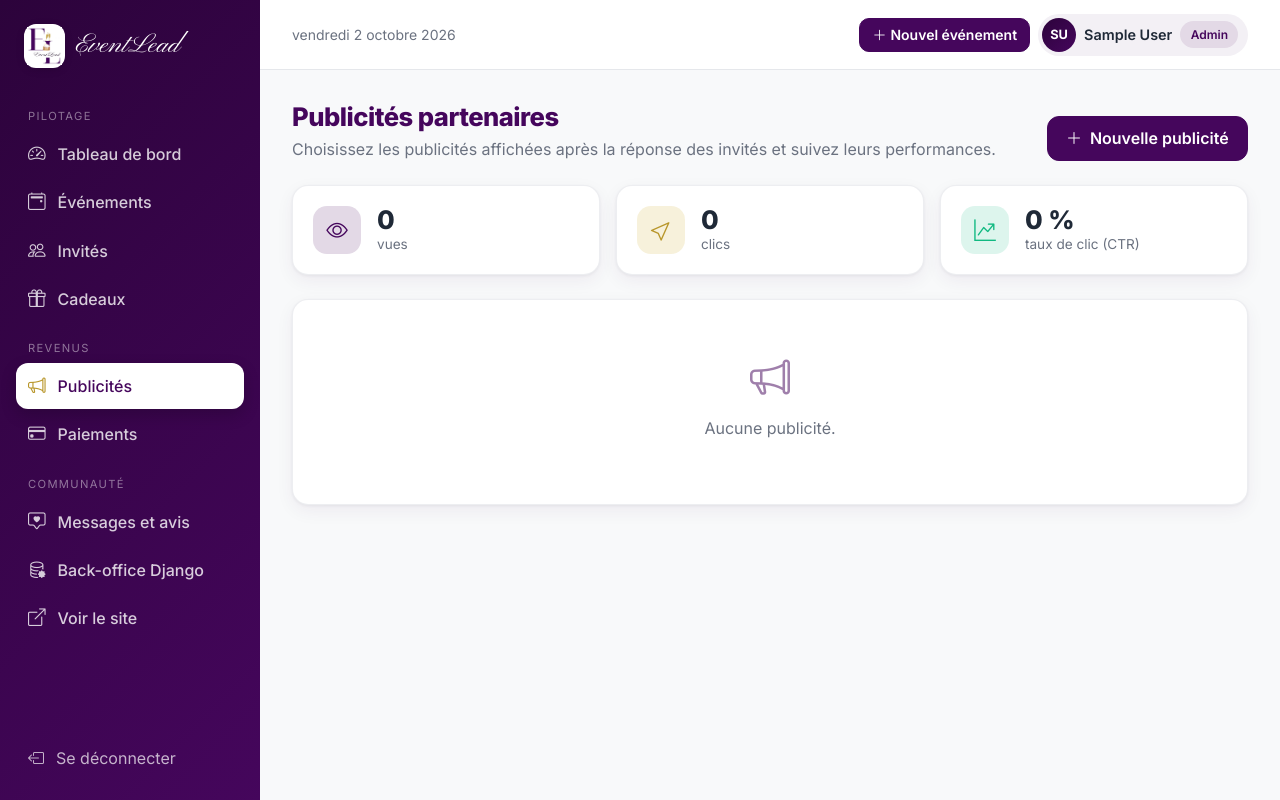
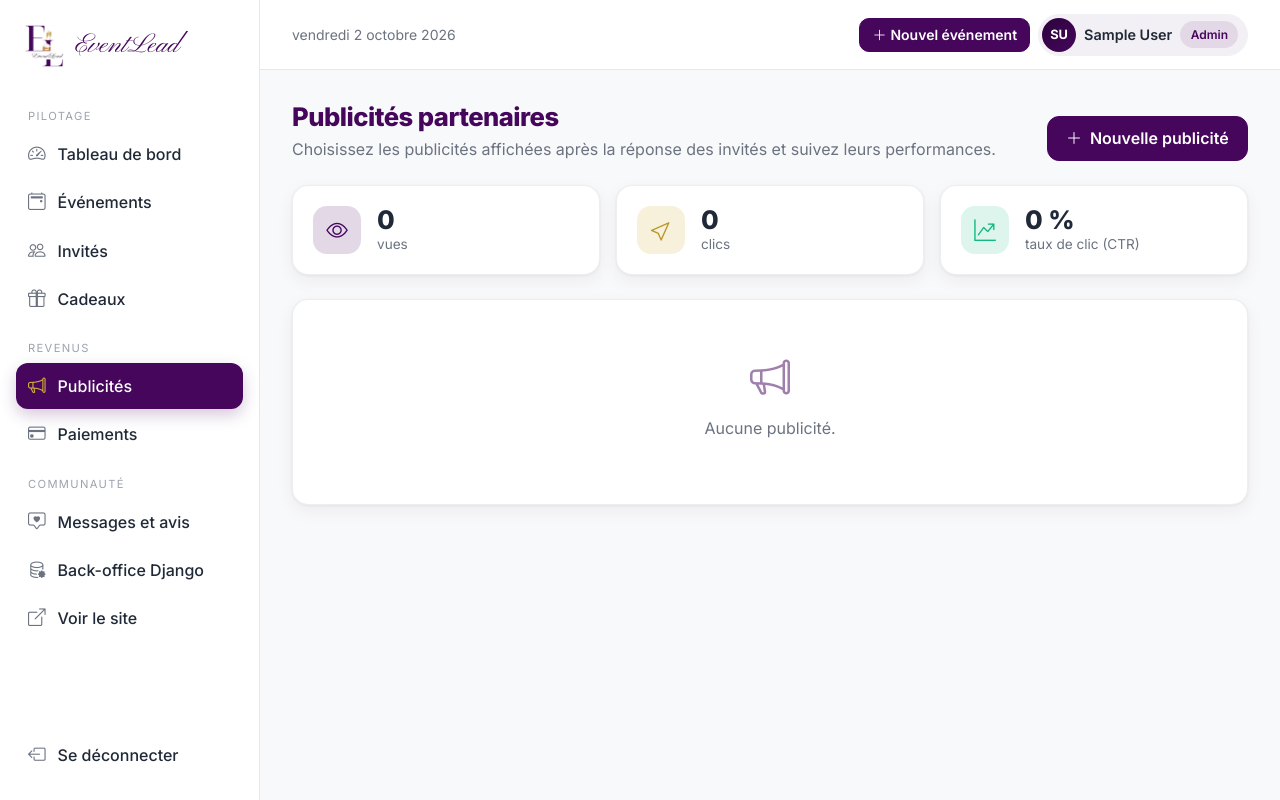
Before and after one commit to Faitza/event_lead, a Django app: page /admin-dashboard/publicites/ in a window 1280 px wide. Run offline with Django 5.2, Linux system fonts and the light colour scheme; the visitor is signed in with stand-in values (Sample User, id 1); data that the repository does not hold is empty.

Commit message:
Barres porteuses du logo en fond blanc (sidebar admin, en-tête invité)
Co-Authored-By: Claude Opus 5.5 (1M context) <noreply@anthropic.com>
Claude-Session: https://claude.ai/code/session_013bwX6hPDDMGCqEmNCdViCp

```diff
--- a/static/css/eventlead.css
+++ b/static/css/eventlead.css
@@ -219,15 +219,16 @@ a:hover { color: var(--el-primary-light); }
    Tableau de bord (sidebar violette)
    -------------------------------------------------------------------------- */
 .dash { display: flex; min-height: 100vh; }
-.dash-sidebar { width: 260px; flex-shrink: 0; background: var(--el-gradient); color: rgba(255, 255, 255, .78); padding: 1.25rem 1rem; position: sticky; top: 0; height: 100vh; overflow-y: auto; display: flex; flex-direction: column; }
-.dash-sidebar .brand { display: flex; align-items: center; gap: .65rem; padding: .25rem .5rem 1.5rem; color: #fff; }
-.dash-sidebar .brand .logo-word { color: #fff; font-size: 1.7rem; }
-.dash-sidebar .nav-section { font-size: .7rem; text-transform: uppercase; letter-spacing: .12em; color: rgba(255, 255, 255, .45); padding: 1rem .75rem .4rem; }
-.dash-sidebar a.side-link { display: flex; align-items: center; gap: .75rem; padding: .62rem .75rem; border-radius: 12px; color: rgba(255, 255, 255, .8); font-weight: 500; margin-bottom: 2px; transition: background-color var(--el-ease), color var(--el-ease); }
-.dash-sidebar a.side-link i { font-size: 1.1rem; }
-.dash-sidebar a.side-link:hover { background: rgba(255, 255, 255, .08); color: #fff; }
-.dash-sidebar a.side-link.active { background: #fff; color: var(--el-primary); box-shadow: 0 6px 16px rgba(0, 0, 0, .18); }
-.dash-sidebar a.side-link.active i { color: var(--el-gold-dark); }
+.dash-sidebar { width: 260px; flex-shrink: 0; background: #fff; color: var(--el-text); border-right: 1px solid var(--el-border); padding: 1.25rem 1rem; position: sticky; top: 0; height: 100vh; overflow-y: auto; display: flex; flex-direction: column; }
+.dash-sidebar .brand { display: flex; align-items: center; gap: .65rem; padding: .25rem .5rem 1.5rem; }
+.dash-sidebar .brand .logo-word { font-size: 1.7rem; }
+.dash-sidebar .nav-section { font-size: .7rem; text-transform: uppercase; letter-spacing: .12em; color: #9CA3AF; padding: 1rem .75rem .4rem; }
+.dash-sidebar .side-link { display: flex; align-items: center; gap: .75rem; padding: .62rem .75rem; border-radius: 12px; color: var(--el-text); font-weight: 500; margin-bottom: 2px; transition: background-color var(--el-ease), color var(--el-ease); }
+.dash-sidebar .side-link i { font-size: 1.1rem; color: var(--el-muted); transition: color var(--el-ease); }
+.dash-sidebar .side-link:hover { background: var(--el-bg-soft); color: var(--el-primary); }
+.dash-sidebar .side-link:hover i { color: var(--el-primary); }
+.dash-sidebar .side-link.active { background: var(--el-primary); color: #fff; box-shadow: 0 6px 16px rgba(69, 6, 92, .22); }
+.dash-sidebar .side-link.active i { color: var(--el-gold); }
 .dash-sidebar .side-count { margin-left: auto; background: var(--el-gold); color: var(--el-primary-dark); font-size: .7rem; font-weight: 700; padding: .1rem .45rem; border-radius: 999px; }
 .dash-main { flex: 1; min-width: 0; }
 .dash-topbar { background: #fff; border-bottom: 1px solid var(--el-border); padding: .85rem 2rem; display: flex; align-items: center; justify-content: space-between; gap: 1rem; position: sticky; top: 0; z-index: 1020; }
@@ -285,10 +286,11 @@ a:hover { color: var(--el-primary-light); }
    Flux invité (mobile d'abord)
    -------------------------------------------------------------------------- */
 .inv-shell { min-height: 100vh; background: var(--el-bg-soft); }
+.inv-topbar { background: #fff; border-bottom: 1px solid var(--el-border); padding: .75rem 0; position: sticky; top: 0; z-index: 1020; }
 .inv-header { color: #fff; padding: 1.25rem 0 4.5rem; }
 .inv-container { max-width: 620px; margin: 0 auto; padding: 0 1rem; }
 .inv-body { margin-top: -3.5rem; padding-bottom: 3rem; }
-.stepper { display: flex; align-items: center; gap: .35rem; margin-top: 1.25rem; }
+.stepper { display: flex; align-items: center; gap: .35rem; }
 .stepper .step { flex: 1; height: 5px; border-radius: 999px; background: rgba(255, 255, 255, .22); position: relative; overflow: hidden; }
 .stepper .step::after { content: ""; position: absolute; inset: 0; background: var(--el-gold); transform: scaleX(0); transform-origin: left; transition: transform .3s ease; }
 .stepper .step.done::after, .stepper .step.current::after { transform: scaleX(1); }
@@ -419,3 +421,7 @@ a:hover { color: var(--el-primary-light); }
   .cta-band { padding: 2rem 1.25rem; }
   .el-card-body { padding: 1.15rem; }
 }
+
+/* Barres blanches porteuses du logo : le logo s affiche sans pastille */
+.el-nav .logo-chip, .dash-sidebar .logo-chip, .inv-topbar .logo-chip { box-shadow: none; padding: 0; }
+.el-nav .logo-chip img, .dash-sidebar .logo-chip img, .inv-topbar .logo-chip img { height: 44px; }
--- a/templates/dashboard/base_dashboard.html
+++ b/templates/dashboard/base_dashboard.html
@@ -18,7 +18,7 @@
     <a class="side-link" href="{% url 'admin:index' %}"><i class="bi bi-database-gear"></i>Back-office Django</a>
     <a class="side-link" href="{% url 'core:landing' %}" target="_blank"><i class="bi bi-box-arrow-up-right"></i>Voir le site</a>
     <div class="mt-auto pt-4">
-      <form method="post" action="{% url 'accounts:logout' %}">{% csrf_token %}<button class="side-link w-100 border-0 bg-transparent text-start" style="display:flex;align-items:center;gap:.75rem;padding:.62rem .75rem;color:rgba(255,255,255,.7)"><i class="bi bi-box-arrow-left"></i>Se déconnecter</button></form>
+      <form method="post" action="{% url 'accounts:logout' %}">{% csrf_token %}<button class="side-link w-100 border-0 bg-transparent text-start"><i class="bi bi-box-arrow-left"></i>Se déconnecter</button></form>
     </div>
   </aside>
   <div class="dash-main">
```
Also changed, not shown: templates/invitation/base_invitation.html (+6 -4 lines).
